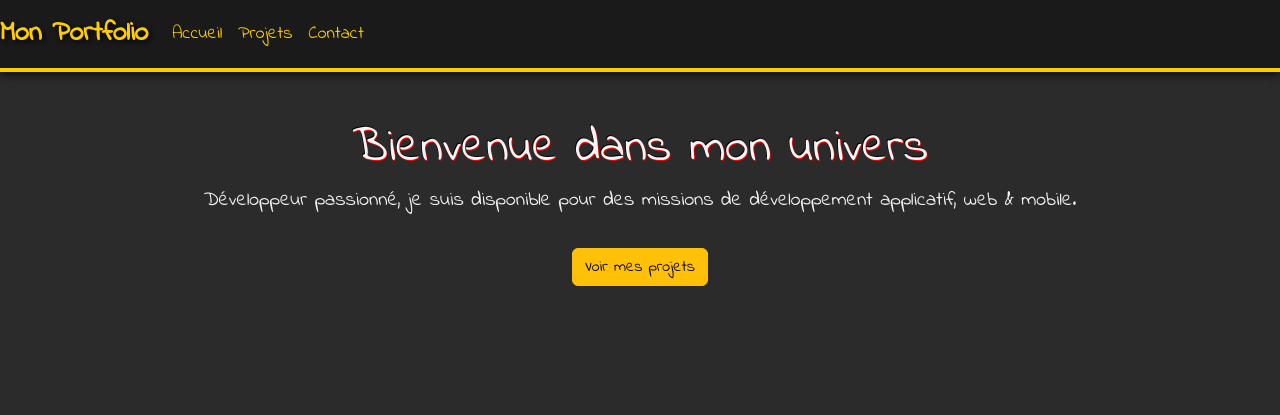
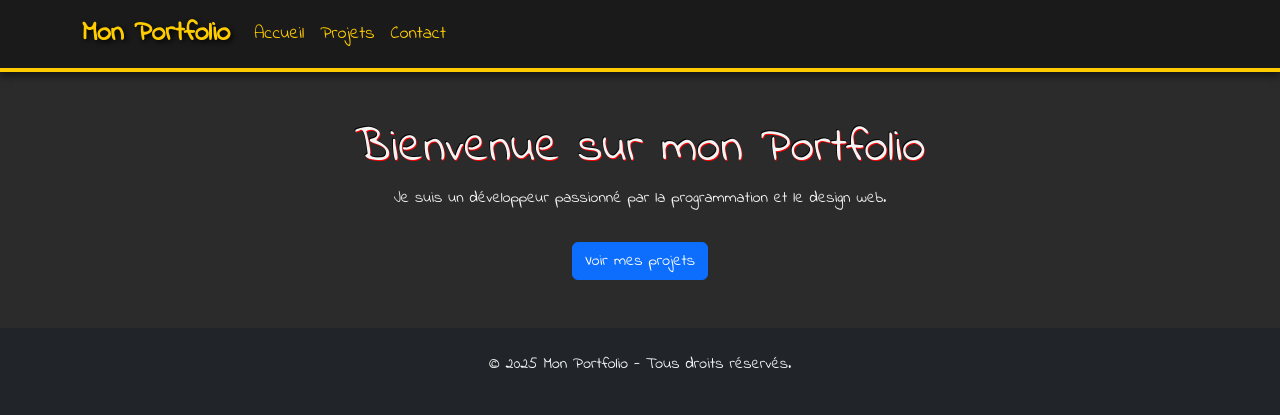
Before and after one commit to JossuaBELINCOVAREL/Portfolio_Jossua_BELINCOVAREL, a Django app: page / in a window 1280 px wide. Shown: the top 415 px of the page. Run offline with Django 5.2, Linux system fonts and the light colour scheme.

Commit message:
FIX all HTML

```diff
--- a/main/templates/main/base.html
+++ b/main/templates/main/base.html
@@ -1,21 +1,19 @@
 {% load static %}
 <!DOCTYPE html>
-<html lang="en">
+<html lang="fr">
 <head>
     <meta charset="UTF-8">
     <meta name="viewport" content="width=device-width, initial-scale=1.0">
-    <title>{% block title %}Portfolio{% endblock %}</title>
-
-    <!-- Bootstrap CSS -->
+    <title>{% block title %}Mon Portfolio{% endblock %}</title>
     <link href="https://cdn.jsdelivr.net/npm/bootstrap@5.3.0/dist/css/bootstrap.min.css" rel="stylesheet">
-
-    <!-- Custom CSS -->
-    <link href="{% static 'main/css/styles.css' %}" rel="stylesheet">
+    <link href="{% static 'main/styles.css' %}" rel="stylesheet">
 </head>
 <body>
+
+    <!-- Navigation -->
     <nav class="navbar navbar-expand-lg navbar-dark bg-dark">
         <div class="container">
-            <a class="navbar-brand" href="/">Mon Portfolio</a>
+            <a class="navbar-brand" href="{% url 'home' %}">Mon Portfolio</a>
             <button class="navbar-toggler" type="button" data-bs-toggle="collapse" data-bs-target="#navbarNav">
                 <span class="navbar-toggler-icon"></span>
             </button>
@@ -29,11 +27,17 @@
         </div>
     </nav>
 
-    <main class="container mt-4">
-        {% block content %}{% endblock %}
-    </main>
+    <!-- Contenu spécifique à chaque page -->
+    <div class="container mt-5">
+        {% block content %}
+        {% endblock %}
+    </div>
 
-    <!-- Bootstrap JS -->
+    <!-- Pied de page -->
+    <footer class="text-center py-4 bg-dark text-light mt-5">
+        <p>&copy; 2025 Mon Portfolio - Tous droits réservés.</p>
+    </footer>
+
     <script src="https://cdn.jsdelivr.net/npm/bootstrap@5.3.0/dist/js/bootstrap.bundle.min.js"></script>
 </body>
 </html>
--- a/main/templates/main/home.html
+++ b/main/templates/main/home.html
@@ -1,32 +1,11 @@
-{% load static %}
-<!DOCTYPE html>
-<html lang="en">
-<head>
-    <meta charset="UTF-8">
-    <meta name="viewport" content="width=device-width, initial-scale=1.0">
-    <title>Mon Portfolio - Accueil</title>
-    <link href="https://cdn.jsdelivr.net/npm/bootstrap@5.3.0/dist/css/bootstrap.min.css" rel="stylesheet">
-    <link href="{% static 'main/styles.css' %}" rel="stylesheet">
-</head>
-<body>
-    <nav class="navbar navbar-expand-lg navbar-dark">
-        <a class="navbar-brand" href="/">Mon Portfolio</a>
-        <button class="navbar-toggler" type="button" data-toggle="collapse" data-target="#navbarNav">
-            <span class="navbar-toggler-icon"></span>
-        </button>
-        <div class="collapse navbar-collapse" id="navbarNav">
-            <ul class="navbar-nav">
-                <li class="nav-item"><a class="nav-link" href="{% url 'home' %}">Accueil</a></li>
-                <li class="nav-item"><a class="nav-link" href="{% url 'projects' %}">Projets</a></li>
-                <li class="nav-item"><a class="nav-link" href="{% url 'contact' %}">Contact</a></li>
-            </ul>
-        </div>
-    </nav>
+{% extends 'main/base.html' %}
 
-    <div class="container text-center mt-5">
-        <h1>Bienvenue dans mon univers</h1>
-        <p class="lead">Développeur passionné, je suis disponible pour des missions de développement applicatif, web & mobile.</p>
-        <a href="{% url 'projects' %}" class="btn btn-warning mt-3">Voir mes projets</a>
-    </div>
-</body>
-</html>
+{% block title %}Accueil - Portfolio{% endblock %}
+
+{% block content %}
+<div class="text-center">
+    <h1>Bienvenue sur mon Portfolio</h1>
+    <p>Je suis un développeur passionné par la programmation et le design web.</p>
+    <a href="{% url 'projects' %}" class="btn btn-primary mt-3">Voir mes projets</a>
+</div>
+{% endblock %}
```
Also changed, not shown: main/templates/main/contact.html (+23 -0 lines), main/templates/main/projects.html (+25 -0 lines).
